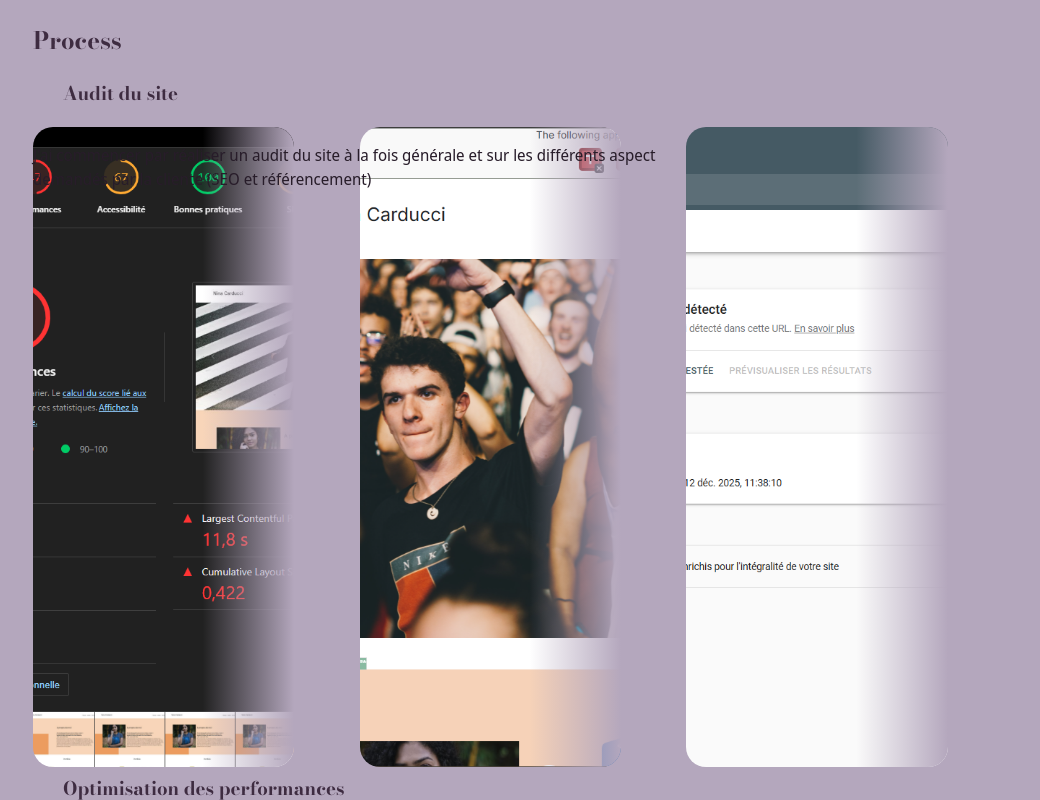
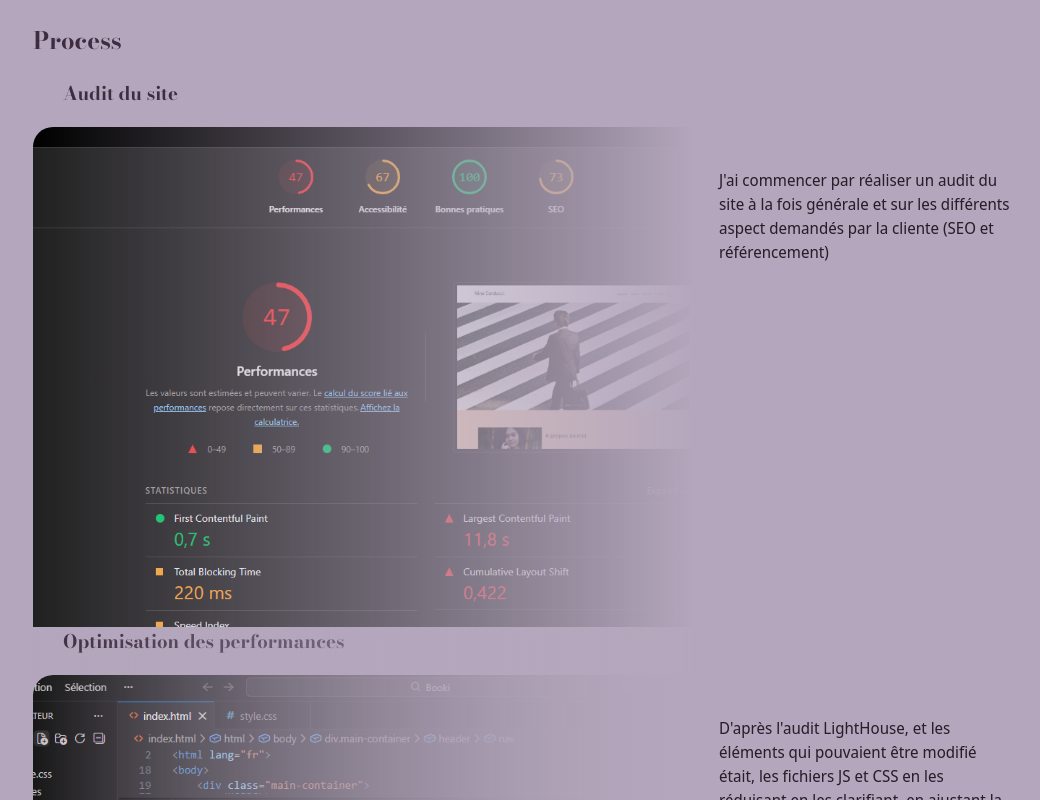
Before and after one commit to NeugdaeUju/Portfolio, a React (Vite) app: page /works/1 in a window 1280 px wide. Shown: the part 460-1260 px from the top of the page, without its empty margins (117-1157 px from the left). Built offline with nearby package versions, Linux system fonts and the light colour scheme.

Commit message:
Création du carroussel avec effet de changement d'image au scroll

```diff
--- /dev/null
+++ b/src/assets/sass/caroussel.scss
@@ -0,0 +1,29 @@
+.caroussel {
+  position: relative;
+  width: 100%;
+  height: 500px; // adapte
+  overflow: hidden;
+
+  &__image {
+    position: absolute;
+    background-color: #EAE7ED;
+    border-radius : 20px;
+    height : 80vh;
+    width : 80%;
+    object-fit : cover;
+    inset: 0;
+    object-position: center;
+    opacity: 0;
+    transform: scale(1.02);
+    transition: opacity 500ms ease, transform 600ms cubic-bezier(.2,.8,.2,1);
+    will-change: opacity, transform;
+    pointer-events: none;
+  }
+
+  &__image.active {
+    opacity: 1;
+    transform: scale(1);
+    pointer-events: auto;
+    border-radius : 20px;
+  }
+}
--- a/src/assets/sass/processStep.scss
+++ b/src/assets/sass/processStep.scss
@@ -14,26 +14,22 @@
 
             &--gradient {
                 position : absolute;
-                top : 0;
-                left : 0;
-                background: linear-gradient(to left, #B4A7BD , transparent 35%);
+                inset : 0;
+                pointer-events : none;
+                z-index : 10;
+                background: linear-gradient(to left, #B4A7BD 25%, transparent);
                 border-radius : 20px;
-                height : 80vh;
-                width : 80%
-            }
-
-            &--image {
-                background-color: #EAE7ED;
-                border-radius : 20px;
-                height : 80vh;
-                width : 80%;
-                object-fit : cover;
+                height : 90vh;
+                width : 90%
             }
         }
 
         &__description {
             position : absolute;
-            right : 30%;
+            right : 0;
+            width : 30%;
+            top : 5%;
+            z-index : 9999;
         }
     }
 }
--- /dev/null
+++ b/src/components/Caroussel.jsx
@@ -0,0 +1,71 @@
+import '../assets/sass/caroussel.scss'
+import { useState , useRef , useEffect } from 'react'
+
+function Caroussel ({ images = [], altText = '' }) {
+    const [currentIdx, setCurrentIdx] = useState(0)
+    const [locked, setLocked] = useState(false)
+    const containerRef = useRef(null)
+    const touchStartY = useRef(null)
+
+    const resolveUrl = (src) => {
+        if (!src) return null
+        if (src.startsWith('http') || src.startsWith('data:')) return src
+        try { return new URL(`../assets/images/${src}`, import.meta.url).href } catch { return null }
+    }
+
+    // pré-calculer URLs pour éviter new URL à chaque render
+    const urls = (Array.isArray(images) ? images : []).map(resolveUrl)
+
+    useEffect(() => {
+        const container = containerRef.current
+        if (!container) return
+        const throttle = () => { setLocked(true); setTimeout(() => setLocked(false), 350) }
+
+        const onWheel = (e) => {
+            if (!urls.length) return
+            const delta = e.deltaY
+            if (Math.abs(delta) < 5 || locked) { if (locked) e.preventDefault(); return }
+            if (delta > 0 && currentIdx < urls.length - 1) { e.preventDefault(); setCurrentIdx(i => i + 1); throttle(); return }
+            if (delta < 0 && currentIdx > 0) { e.preventDefault(); setCurrentIdx(i => i - 1); throttle(); return }
+        }
+
+        const onTouchStart = (e) => { touchStartY.current = e.touches?.[0]?.clientY ?? null }
+        const onTouchMove = (e) => {
+            if (locked) { e.preventDefault(); return }
+            const startY = touchStartY.current
+            if (startY == null) return
+            const currentY = e.touches?.[0]?.clientY ?? 0
+            const diff = startY - currentY
+            if (Math.abs(diff) < 20) return
+            if (diff > 0 && currentIdx < urls.length - 1) { e.preventDefault(); setCurrentIdx(i => i + 1); throttle(); touchStartY.current = null; return }
+            if (diff < 0 && currentIdx > 0) { e.preventDefault(); setCurrentIdx(i => i - 1); throttle(); touchStartY.current = null; return }
+        }
+
+        container.addEventListener('wheel', onWheel, { passive: false })
+        container.addEventListener('touchstart', onTouchStart, { passive: true })
+        container.addEventListener('touchmove', onTouchMove, { passive: false })
+
+        return () => {
+            container.removeEventListener('wheel', onWheel)
+            container.removeEventListener('touchstart', onTouchStart)
+            container.removeEventListener('touchmove', onTouchMove)
+        }
+    }, [urls, currentIdx, locked])
+
+    if (!urls.length) return <p className='caroussel__empty'>Aucune image disponible</p>
+
+    return (
+        <div ref={containerRef} className='caroussel'>
+            {urls.map((u, i) => (
+                <img
+                    key={i}
+                    src={u || ''}
+                    alt={`${altText} ${i + 1}`}
+                    className={`caroussel__image ${i === currentIdx ? 'active' : ''}`}
+                    aria-hidden={i === currentIdx ? 'false' : 'true'}
+                />
+            ))}
+        </div>
+    )
+}
+export default Caroussel
--- a/src/components/ProcessSteps.jsx
+++ b/src/components/ProcessSteps.jsx
@@ -1,43 +1,34 @@
 import '../assets/sass/processStep.scss'
+import Caroussel from '../components/Caroussel'
 
-function ProcessSteps ({step, elements}) {
+function ProcessSteps ({step , elements = []}) {
+    const images = elements
+        .filter(el => el.type === 'image' && el.src)
+        .map(el => el.src)
+
+    const texts = elements.filter(el => el.type === 'text' && el.content)
+
     return (
         <>
             <div className='works-page__process__step-section'>
                 <h3 className='works-page__process__step-section--title'>{step}</h3>
                 <div className='works-page__process__step-section__container'>
-                    {Array.isArray(elements) && elements.map((el, idx) => {
-                        if (el.type === 'image' && el.src) {
-                            try {
-                                const imgUrl = new URL(`../assets/images/${el.src}`, import.meta.url).href
-                                return (
-                                    <div className='works-page__process__step-section__container__images'
-                                         key={idx}>
-                                        <div className='works-page__process__step-section__container__images--gradient'></div>
-                                        <img src={imgUrl}
-                                             alt={el.caption}
-                                             className='works-page__process__step-section__container__images--image'
-                                             onError={(e) => console.error('Image non trouvée:', el.src)}
-                                        />
-                                    </div>
-                                )
-                            } catch (err) {
-                                console.error('Erreur URL:', el.src, err)
-                                return null
-                            }
-                        }
-                        if (el.type === 'text' && el.content) {
-                            return (
-                                <div className='works-page__process__step-section__container__description'
-                                     key={idx}>
-                                    <p className='works-page__process__step-section__container__description__text'>
-                                       {el.content}
-                                    </p>
-                                </div>
-                            )
-                        }
-                        return null
-                    })}
+
+                    {images.length > 0 && (
+                        <div className='works-page__process__step-section__container__images'>
+                            <Caroussel images={images} altText={step} />
+                        </div>
+                    )}
+                    <div className='works-page__process__step-section__container__images--gradient'></div>
+                    {texts.length > 0 && (
+                        <div className='works-page__process__step-section__container__description'>
+                            {texts.map((el, idx) => (
+                                <p key={idx}  className='works-page__process__step-section__container__description__text'>{el.content}</p>
+                            ))}
+                        </div>
+                    )
+
+                    }
                 </div>
             </div>
         </>
@@ -46,13 +37,7 @@ function ProcessSteps ({step, elements}) {
 
 export default ProcessSteps
 
-{/* function ProcessSteps ({step , image , text, elements}) {
-    return (
-        <>
-            <div className='works-page__process__step-section'>
-                <h3 className='works-page__process__step-section--title'>{step}</h3>
-                <div className='works-page__process__step-section__container'>
-                    {Array.isArray(elements) && elements.map((el, idx) => (
+{/* {Array.isArray(elements) && elements.map((el, idx) => (
                         el.type === 'image' && el.src ? (
                             <div className='works-page__process__step-section__container__images'
                                  key={idx}>
@@ -69,9 +54,4 @@ export default ProcessSteps
                                 </p>
                             </div>
                         ) : null
-                    ))}
-                </div>
-            </div>
-        </>
-    )
-} */}
+                    ))} */}
```
